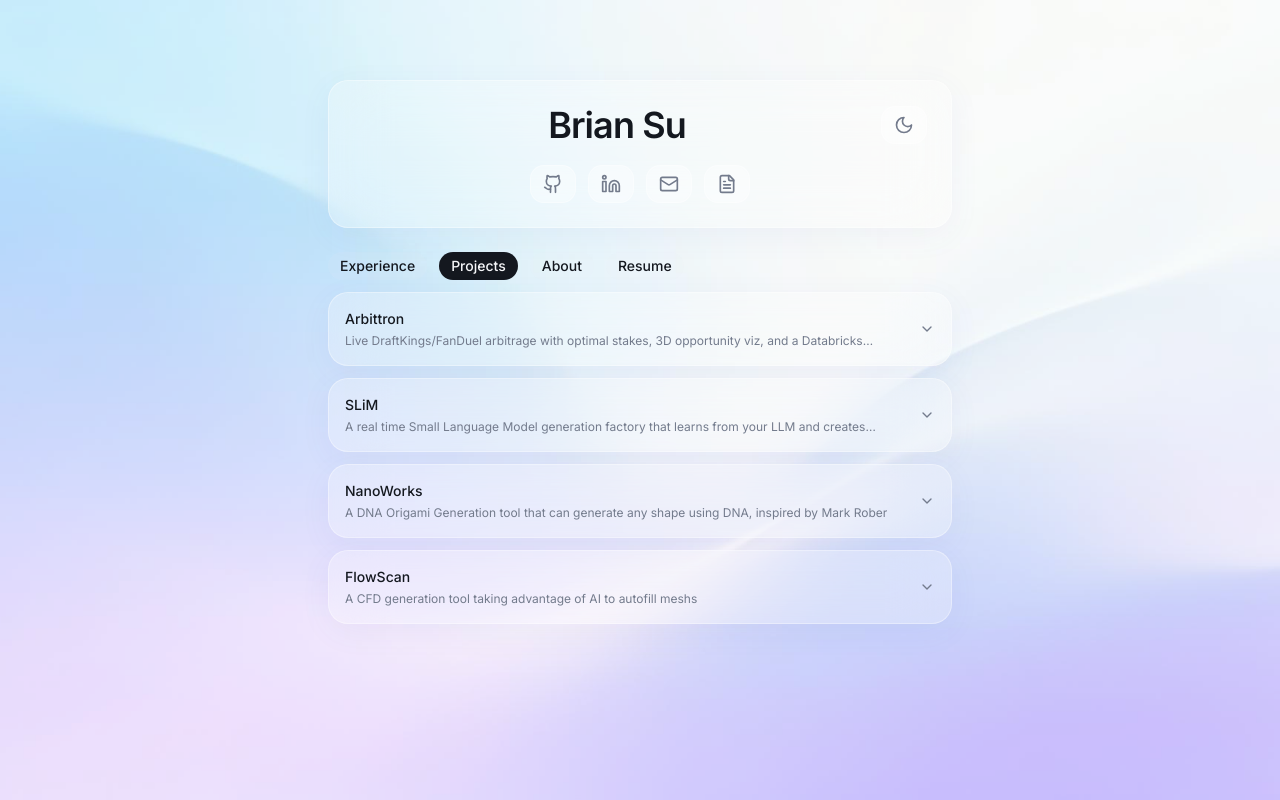
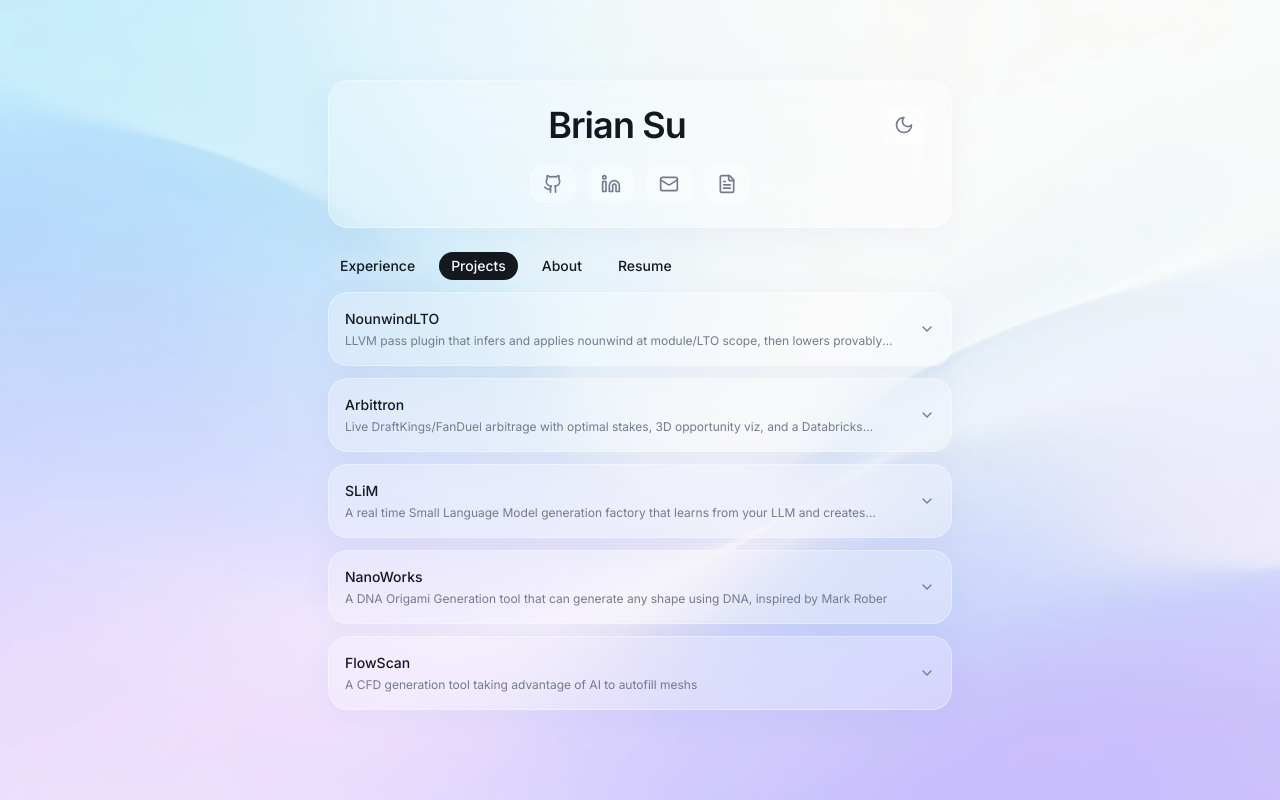
Before and after one commit to brian-git15/BrianSu.com, a React (Vite) app: page / in a window 1280 px wide. Both pictures are taken after a click on the button "Projects". Built offline with nearby package versions, Linux system fonts and the light colour scheme.

Commit message:
nounrewindlto

```diff
--- a/src/components/ProjectsSection.tsx
+++ b/src/components/ProjectsSection.tsx
@@ -4,6 +4,16 @@ import { Collapsible, CollapsibleTrigger, CollapsibleContent } from "@/component
 import { ChevronDown, ExternalLink, Github } from "lucide-react";
 
 const projects = [
+  {
+    title: "NounwindLTO",
+    description:
+      "LLVM pass plugin that infers and applies nounwind at module/LTO scope, then lowers provably non-throwing invoke instructions to call + br to simplify exception handling control flow.",
+    details: `Computes an interprocedural unwind lattice (Safe, Unknown, Throwing) over call graph SCCs. Marks defined functions as nounwind when analysis proves they cannot unwind. Conservatively handles unresolved/indirect calls and unknown external declarations.
+Applies embedded runtime symbol policy for common Itanium/libc++ EH helper names.
+
+`,
+    github: "https://github.com/brian-git15/riscvprune",
+  },
   {
     title: "Arbittron",
     description:
```
